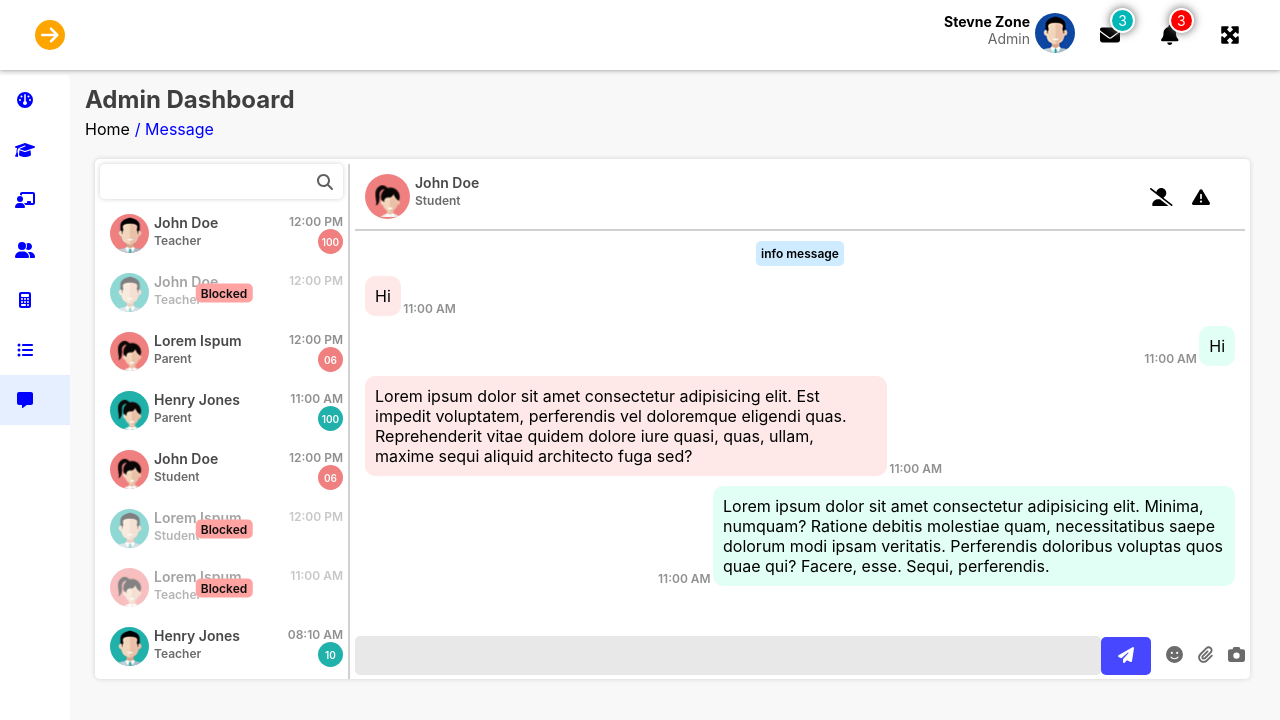
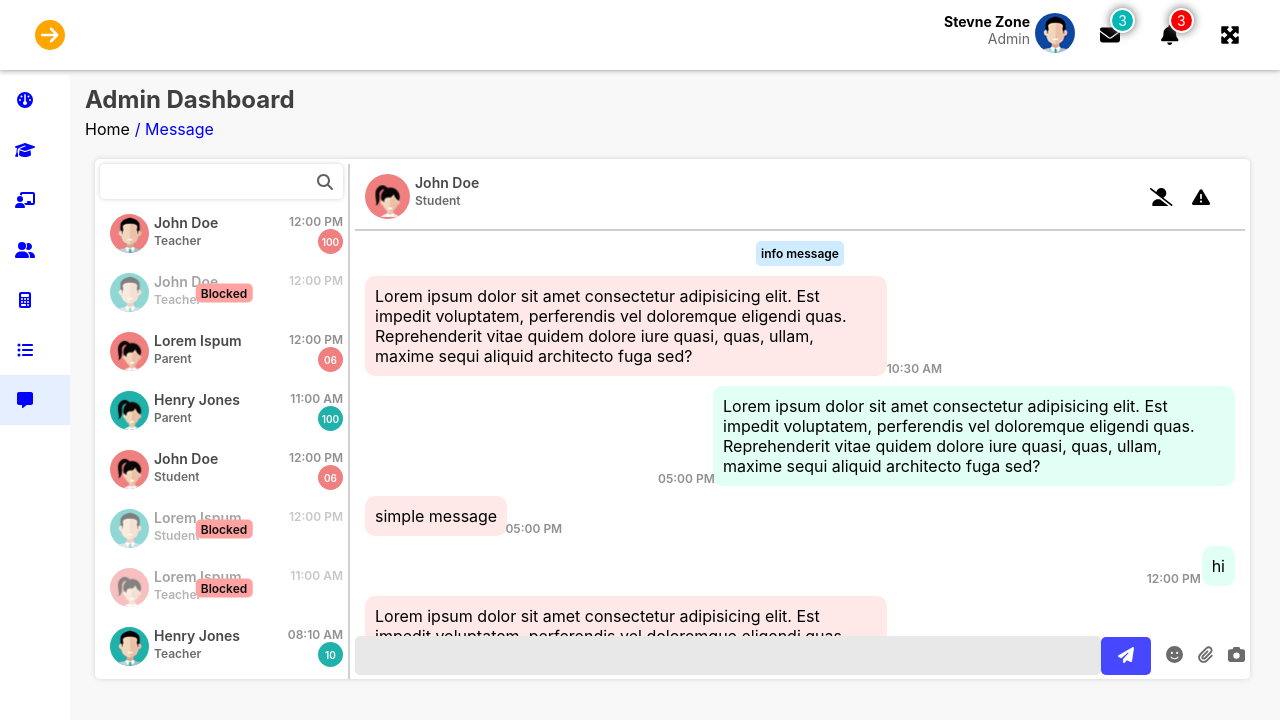
Before and after one commit to Vinoth82003/school_frontend, a React (Create React App) app: page / in a window 1280 px wide. Both pictures are taken after a click on the item 35 px from the left and 400 px from the top of the page. Shown: the top 720 px of the page. Built offline with nearby package versions, Linux system fonts and the light colour scheme.

Commit message:
Message desing is complete

```diff
--- a/src/Components/Message.jsx
+++ b/src/Components/Message.jsx
@@ -82,7 +82,46 @@ const Message = () => {
   };
 
   // creating sample message box
+  const Messages = () => {
+    let allMessages = [];
+    const messageType = ["sent", "recieved"];
+    const timings = [
+      "10:00 AM",
+      "12:00 PM",
+      "01:00 PM",
+      "10:30 AM",
+      "05:00 PM",
+    ];
+    const messages = [
+      "hi",
+      "simple message",
+      `Lorem ipsum dolor sit amet consectetur adipisicing elit. Est
+       impedit voluptatem, perferendis vel doloremque eligendi
+       quas. Reprehenderit vitae quidem dolore iure quasi, quas,
+       ullam, maxime sequi aliquid architecto fuga sed?`,
+    ];
+    for (let i = 0; i < 10; i++) {
+      let type = messageType[Math.floor(Math.random() * messageType.length)];
+      let msg = messages[Math.floor(Math.random() * messages.length)];
+      let time = timings[Math.floor(Math.random() * timings.length)];
+      let data = {
+        type,
+        msg,
+        time,
+      };
 
+      allMessages.push(data);
+    }
+
+    return allMessages.map((message, index) => {
+      return (
+        <li key={index} className={`msg ${message.type}Msg`}>
+          {message.msg}
+          <span className="time">{message.time}</span>
+        </li>
+      );
+    });
+  };
   // return the message component
   return (
     <>
@@ -131,29 +170,7 @@ const Message = () => {
                 </div>
                 <ul className="convo_box">
                   <li className="msg info">info message</li>
-                  <li className="msg recievedMsg">
-                    Hi
-                    <span className="time">11:00 AM</span>
-                  </li>
-                  <li className="msg sentMsg">
-                    Hi
-                    <span className="time">11:00 AM</span>
-                  </li>
-                  <li className="msg recievedMsg">
-                    Lorem ipsum dolor sit amet consectetur adipisicing elit. Est
-                    impedit voluptatem, perferendis vel doloremque eligendi
-                    quas. Reprehenderit vitae quidem dolore iure quasi, quas,
-                    ullam, maxime sequi aliquid architecto fuga sed?
-                    <span className="time">11:00 AM</span>
-                  </li>
-                  <li className="msg sentMsg">
-                    Lorem ipsum dolor sit amet consectetur adipisicing elit.
-                    Minima, numquam? Ratione debitis molestiae quam,
-                    necessitatibus saepe dolorum modi ipsam veritatis.
-                    Perferendis doloribus voluptas quos quae qui? Facere, esse.
-                    Sequi, perferendis.
-                    <span className="time">11:00 AM</span>
-                  </li>
+                  <Messages />
                 </ul>
                 <div className="message_send_box">
                   <div className="input_box">
```
